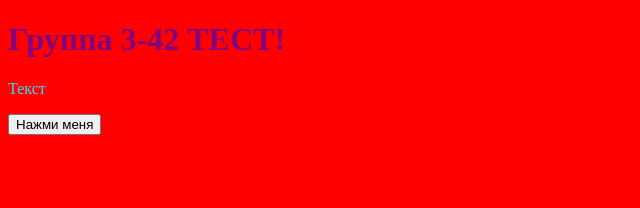
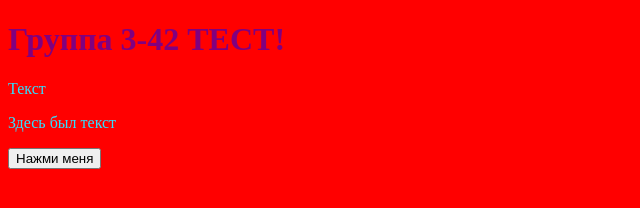
Before and after one commit to Firestorm01X2/site-3-42-2024-2, a plain HTML site: page index.html in a window 1280 px wide. Shown: the whole page, without its empty margins (0-640 px from the left). Drawn offline with Linux system fonts and the light colour scheme.

Commit message:
Текст

```diff
--- a/index.html
+++ b/index.html
@@ -6,6 +6,7 @@
 <body>
 	<h1> Группа 3-42 ТЕСТ!</h1>
 	<p>Текст</p>
+<p> Здесь был текст </p>
 	<button>Нажми меня</button>
 </body>
 </html>
```
